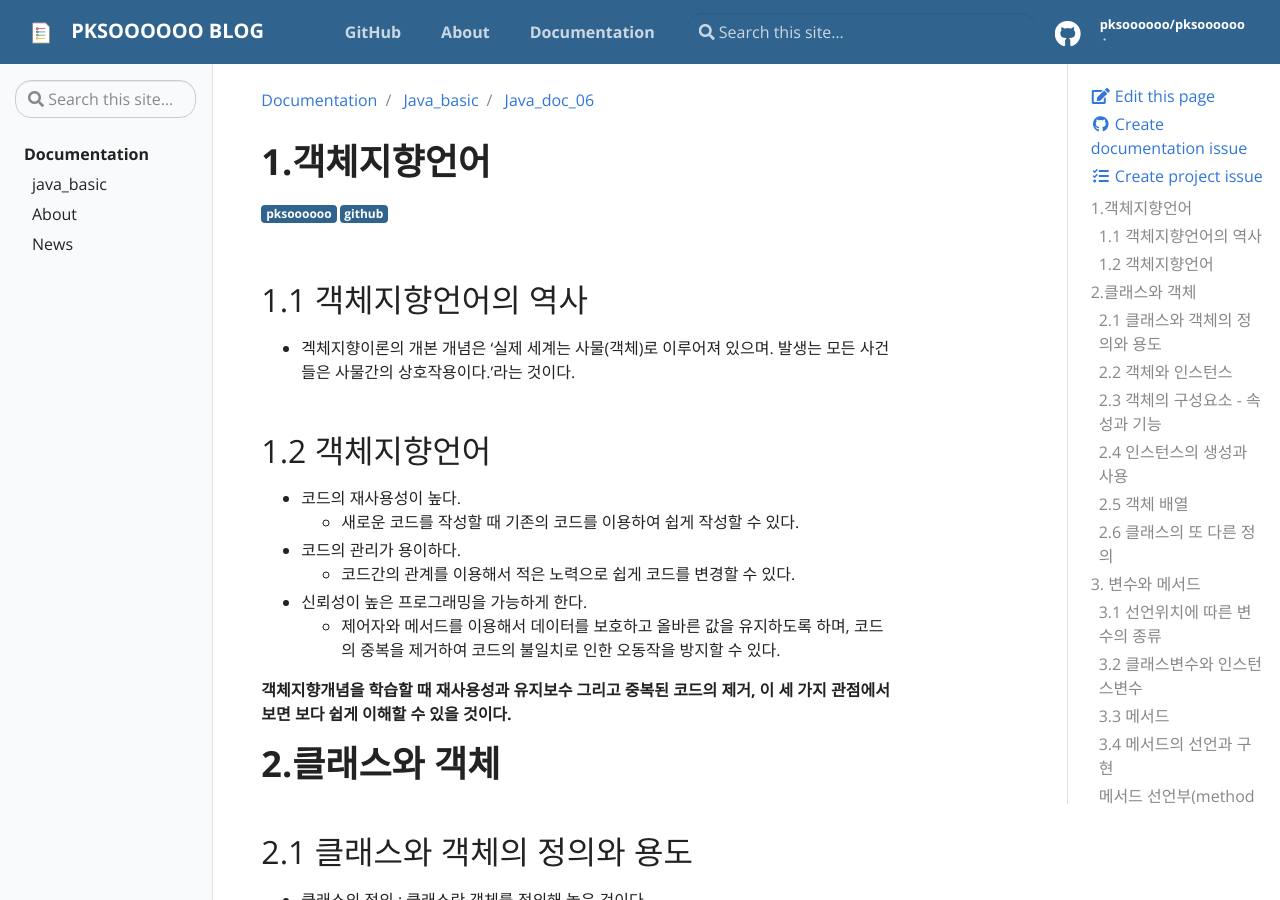
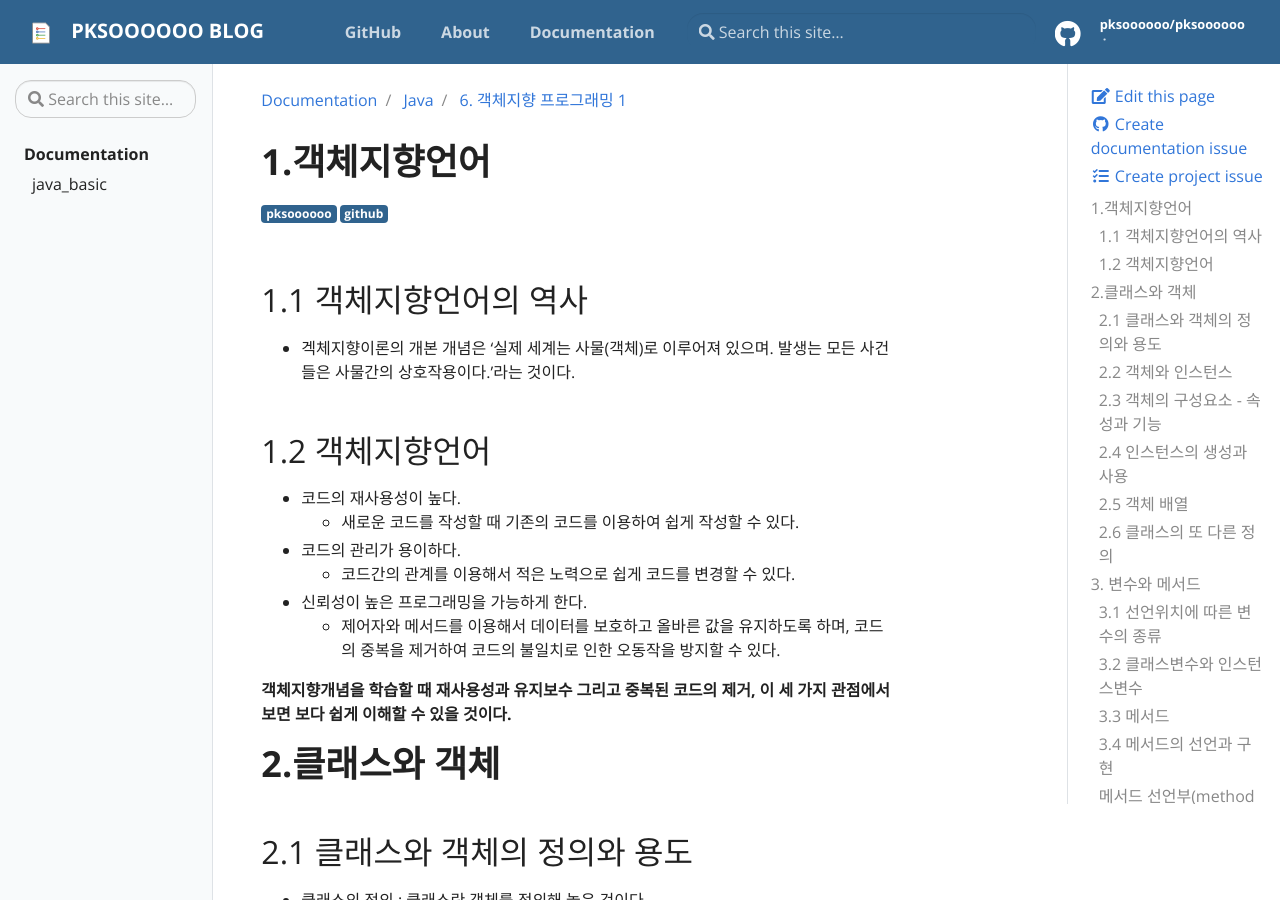
Before and after one commit to pksoooooo/pksoooooo.github.io, a Jekyll site: the page built from _docs/Java/6. 객체지향 프로그래밍 1.md, in a window 1280 px wide and 900 px high. Built offline with Jekyll 4.4.1, drawn with Linux system fonts in a browser that asks for light colours.

Commit message:
자바의정석 문법 오류 수정
title 수정

```diff
--- a/_data/toc.yml
+++ b/_data/toc.yml
@@ -4,22 +4,22 @@
     - title: "java_basic"
       url: "docs/java_basic/java_doc_01"
       children:
-        - title: "1.자바를 시작하기 전에."
-          url: "docs/java_basic/java_doc_01"
-        - title: "2.변수 Variable"
-          url: "docs/java_basic/java_doc_02"
-        - title: "3.연산자"
-          url: "docs/java_basic/java_doc_03"
-        - title: "4.조건문과 반복문"
-          url: "docs/java_basic/java_doc_04"
-        - title: "5.배열 array"
-          url: "docs/java_basic/java_doc_05"
-        - title: "6.객체지향프로그래밍1"
-          url: "docs/java_basic/java_doc_06"
-    - title: "About"
-      url: "about"
-    - title: "News"
-      url: "news"
+        - title: "1. 자바를 시작하기 전에"
+          url: "docs/Java/1. 자바를 시작하기 전에"
+        - title: "2. 변수"
+          url: "docs/Java/2. 변수"
+        - title: "3. 연산자"
+          url: "docs/Java/3. 연산자"
+        - title: "4. 조건문 반복문"
+          url: "docs/Java/4. 조건문 반복문"
+        - title: "5. 배열"
+          url: "docs/Java/5. 배열"
+        - title: "6. 객체지향 프로그래밍 1"
+          url: "docs/Java/6. 객체지향 프로그래밍 1"
+#    - title: "About"
+#      url: "about"
+#    - title: "News"
+#      url: "news"
 #- title: "Extras"
 #  url: "docs/extras"
 #  links:
```
Also changed, not shown: _docs/Java/1. 자바를 시작하기 전에.md (renamed from _docs/java_basic/java_doc_01.md), _docs/Java/2. 변수.md (renamed from _docs/java_basic/java_doc_02.md), _docs/Java/3. 연산자.md (renamed from _docs/java_basic/java_doc_03.md), _docs/Java/4. 조건문 반복문.md (renamed from _docs/java_basic/java_doc_04.md), _docs/Java/5. 배열.md (renamed from _docs/java_basic/java_doc_05.md), _docs/Java/6. 객체지향 프로그래밍 1.md (renamed from _docs/java_basic/java_doc_06.md).
